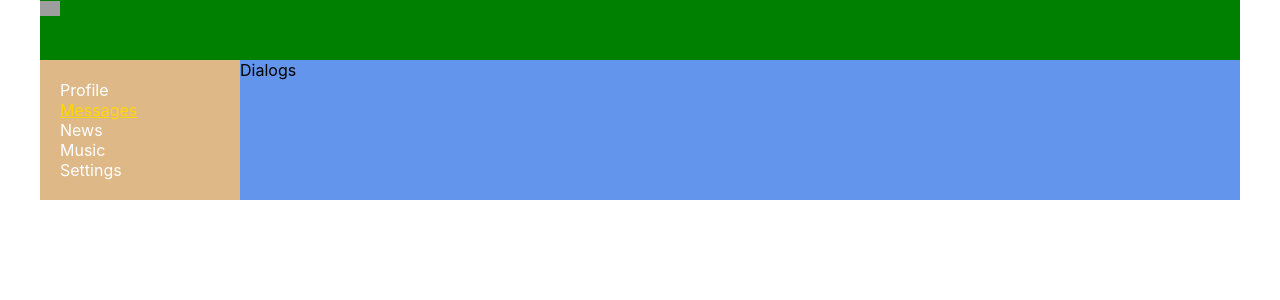
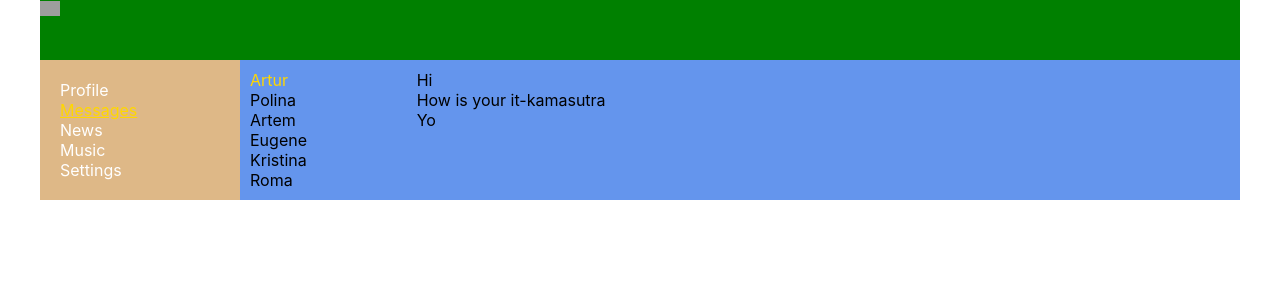
Before and after one commit to ArturStep/React_First_Progect, a React (Create React App) app: page /dialogs in a window 1280 px wide. Shown: the top 300 px of the page. Built offline with nearby package versions, Linux system fonts and the light colour scheme; grey boxes are pictures that could not be loaded.

Commit message:
feat: add dialogs message

```diff
--- a/src/components/Dialogs/Dialogs.jsx
+++ b/src/components/Dialogs/Dialogs.jsx
@@ -3,9 +3,34 @@
 
 const Dialogs = (props) => {
     return (
-        <div>
-            Dialogs
+        <div className={s.dialogs}>
+            <div className={s.dialogsItems}>
+                <div className={s.dialog + ' ' +s.active}>
+                    Artur
+                </div>
+                <div className={s.dialog}>
+                    Polina
+                </div>
+                <div className={s.dialog}>
+                    Artem
+                </div>
+                <div className={s.dialog}>
+                    Eugene
+                </div>
+                <div className={s.dialog}>
+                    Kristina
+                </div>
+                <div className={s.dialog}>
+                    Roma
+                </div>
+            </div>
+            <div className={s.messages}>
+                <div className={s.message}>Hi</div>
+                <div className={s.message}>How is your it-kamasutra</div>
+                <div className={s.message}>Yo</div>
+            </div>
         </div>
+
     )
 }
 
--- a/src/components/Dialogs/Dialogs.module.css
+++ b/src/components/Dialogs/Dialogs.module.css
@@ -0,0 +1,20 @@
+.dialogs {
+    display: grid;
+    grid-template-columns: 2fr 10fr;
+}
+
+.dialogsItems {
+    padding: 10px;
+}
+
+.dialogsItems .active {
+    color: gold;
+}
+
+.messages {
+    padding: 10px;
+}
+
+.messages .message {
+
+}
```
